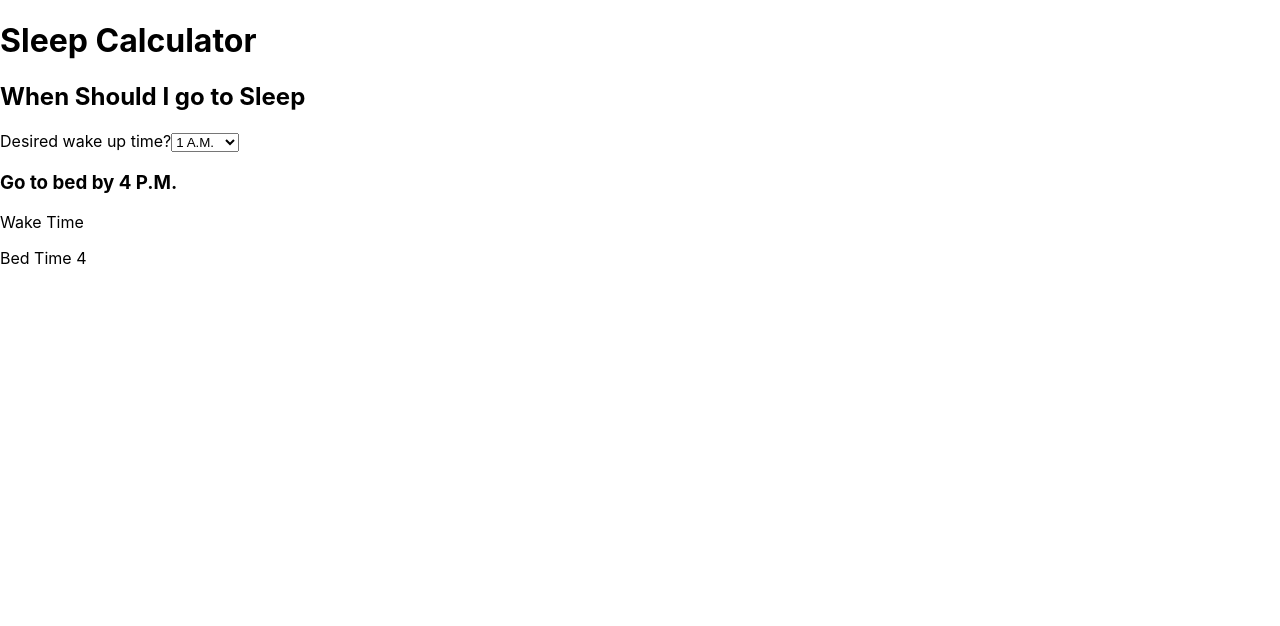
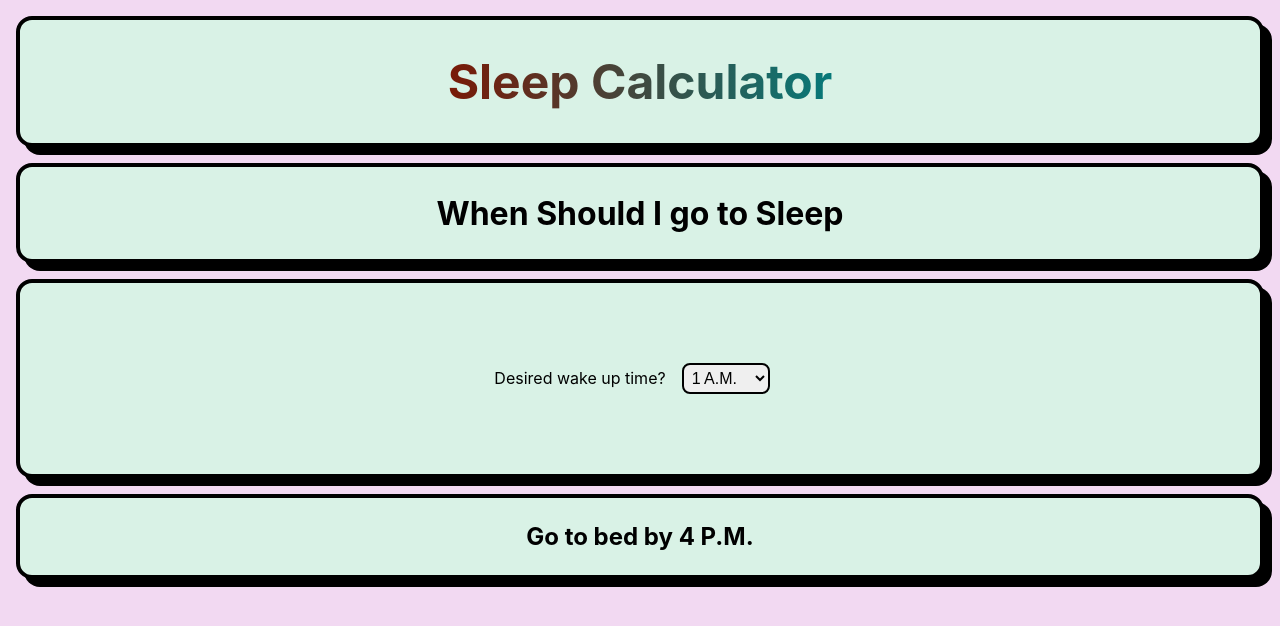
Before and after one commit to zinnia-frazier/sleep-calculator, a React (Create React App) app in the folder sleep-calculator/: page / in a window 1280 px wide. Shown: the top 626 px of the page. Built offline with nearby package versions, Linux system fonts and the light colour scheme.

Commit message:
Style sleep calculator

```diff
--- a/sleep-calculator/src/App.js
+++ b/sleep-calculator/src/App.js
@@ -2,6 +2,7 @@
 import React from 'react';
 
 // Import CSS
+import styles from './stylesheets/styles.module.css';
 
 // Import Components
 import Bedtime from './components/Bedtime';
--- a/sleep-calculator/src/components/Bedtime.js
+++ b/sleep-calculator/src/components/Bedtime.js
@@ -1,6 +1,8 @@
 // Import React
 import React, { useState } from 'react';
 
+// Import Styles
+import style from '../stylesheets/styles.module.css';
 
 // Export component
 export default function Bedtime() {
@@ -43,10 +45,16 @@ export default function Bedtime() {
 
     return (
         <main>
-            <h1>Sleep Calculator</h1>
+            <div className={style.container}>
+                <h1 className={style.gradient}>Sleep Calculator</h1>
+            </div>
 
+            <div className={style.container}>
                 <h2>When Should I go to Sleep</h2>
+            </div>
 
+
+            <div className={style.container}>
                 <form>
                     <label for="sleepTimeSelect">Desired wake up time?</label>
 
@@ -66,13 +74,13 @@ export default function Bedtime() {
                     </select>
 
                 </form>
+            </div>
 
+            <div className={style.container}>
 
                 <h3>{bedtimeStatement}</h3>
 
-            <p>Wake Time {wakeTime}</p>
-
-            <p>Bed Time {bedtime}</p>
+            </div>
 
         </main>
     )
--- /dev/null
+++ b/sleep-calculator/src/stylesheets/styles.module.css
@@ -0,0 +1,65 @@
+/* Global
+================================================ */
+html {
+    font-size: 16px;
+    background-color: hsla(300, 50%, 90%, 1);
+}
+
+/* Typography
+================================================ */
+h1 {
+    font-size: 3rem;
+}
+
+h2 {
+    font-size: 2rem;
+}
+
+h3 {
+    font-size: 1.5rem;
+}
+
+p, input, select {
+    font-size: 1rem;
+}
+
+.gradient {
+    background: linear-gradient(to right, hsla(10, 90%, 25%, 1), hsla(180, 90%, 25%, 1));
+    background-clip: text;
+    -webkit-text-fill-color: transparent;
+}
+
+/* Structure
+================================================ */
+.container {
+    display: flex;
+    justify-content: center;
+
+    margin: 1rem;
+
+    border: 0.25rem solid black;
+    border-radius: 1rem;
+    box-shadow: 0.5rem 0.5rem black;
+
+    background-color: hsla(150, 50%, 90%, 1);
+}
+
+
+
+/* HTML Components
+================================================ */
+form {
+    padding: 2rem;
+    margin: 2rem;
+
+}
+
+select {
+    margin: 1rem;
+    padding: 0.25rem;
+    border: 0.125rem solid black;
+    border-radius: 0.5rem;
+}
+
+/* React Components
+================================================ */
```
Lines whose indentation alone changed are shown as unchanged.
